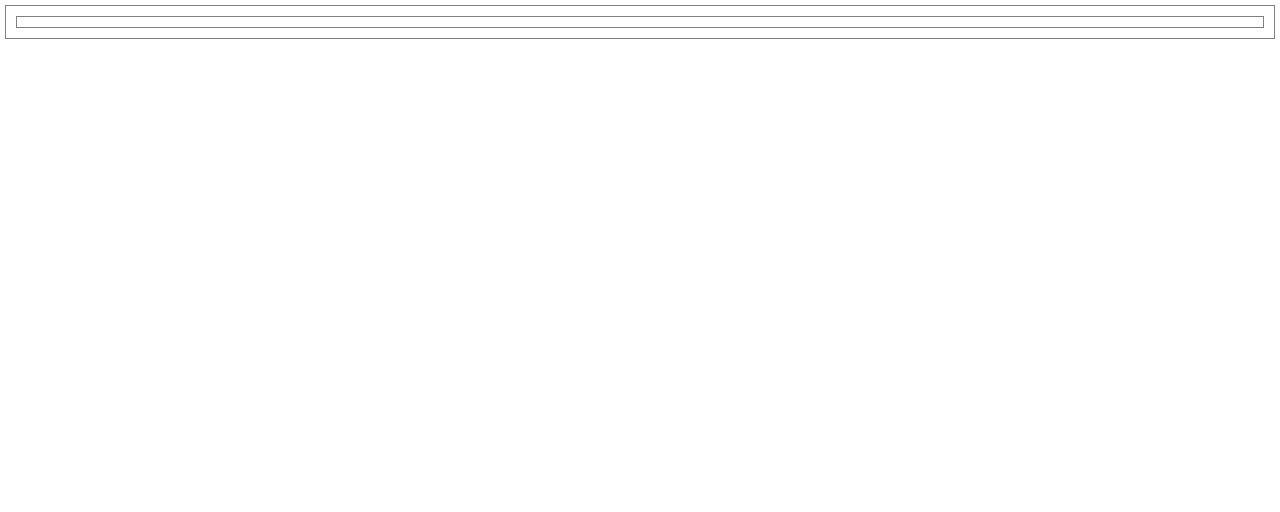
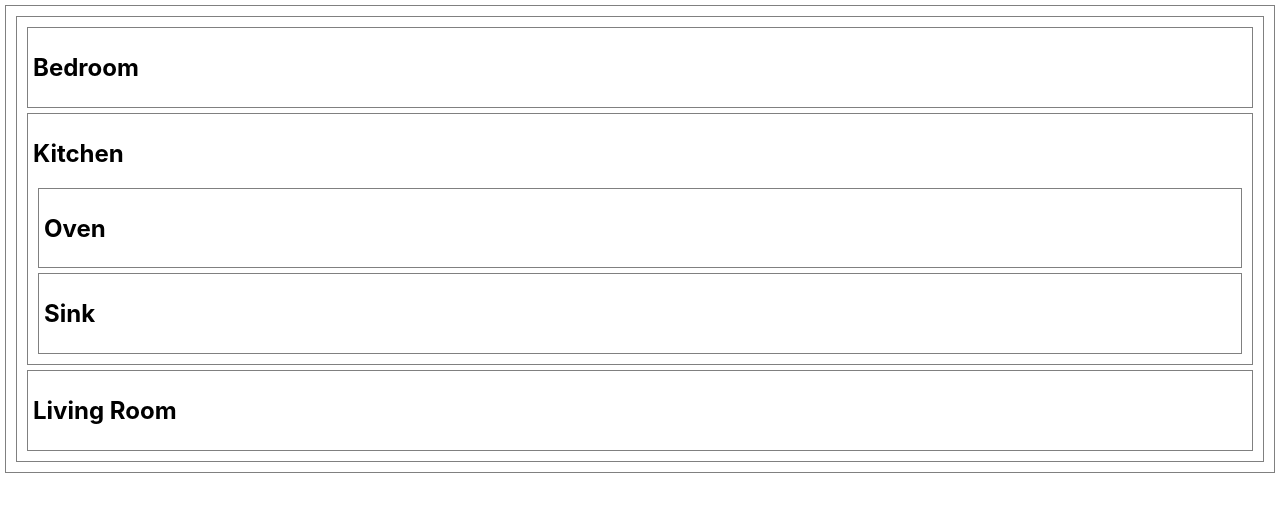
Before and after one commit to zaragotcode/floorplan-lab, a React (Create React App) app: page / in a window 1280 px wide. Shown: the top 512 px of the page. Built offline with nearby package versions, Linux system fonts and the light colour scheme.

Commit message:
edit app.js, input values in kitchen component

```diff
--- a/src/App.js
+++ b/src/App.js
@@ -1,10 +1,11 @@
 import './App.css';
+import FloorPlan from './FloorPlan';
 import Kitchen from './Kitchen';
 
 function App() {
   return (
-    <div className="App">
-
+    <div>
+      <FloorPlan/>
     </div>
   );
 }
--- a/src/Bath.jsx
+++ b/src/Bath.jsx
@@ -1,5 +1,3 @@
-
-
 
 
 function Bath(props) {
--- a/src/Bedroom.jsx
+++ b/src/Bedroom.jsx
@@ -0,0 +1,13 @@
+
+
+function Bedroom(props) {
+  const bedNum = [1, 2]
+  return (
+    <div>
+      <h2>Bedroom</h2>
+    </div>
+  )
+}
+
+
+export default Bedroom
--- a/src/FloorPlan.jsx
+++ b/src/FloorPlan.jsx
@@ -1,12 +1,17 @@
-
-
-
+import LivingRoom from "./LivingRoom"
+import Kitchen from "./Kitchen"
+import Bedroom from "./Bedroom"
+import Bath from "./Bath"
 
 function FloorPlan(props) {
+  const bedNum = ["1", "2"]
+
   return (
-    <div>
-
-    </div>
+    <>
+      <Bedroom bedroom={[bedNum]}/>
+      <Kitchen />
+      <LivingRoom />
+    </>
   )
 }
 
--- a/src/Kitchen.jsx
+++ b/src/Kitchen.jsx
@@ -1,9 +1,13 @@
+import Oven from "./Oven"
+import Sink from "./Sink"
 
 
 function Kitchen(props) {
   return (
     <div>
-
+      <h2>Kitchen</h2>
+      <Oven />
+      <Sink />
     </div>
   )
 }
--- a/src/LivingRoom.jsx
+++ b/src/LivingRoom.jsx
@@ -1,11 +1,9 @@
-
-
 
 
 function LivingRoom(props) {
   return (
     <div>
-
+      <h2>Living Room</h2>
     </div>
   )
 }
--- a/src/Oven.jsx
+++ b/src/Oven.jsx
@@ -3,7 +3,7 @@
 function Oven(props) {
   return (
     <div>
-
+      <h2>Oven</h2>
     </div>
   )
 }
--- a/src/Sink.jsx
+++ b/src/Sink.jsx
@@ -3,7 +3,7 @@
 function Sink(props) {
   return (
     <div>
-
+      <h2>Sink</h2>
     </div>
   )
 }
```
